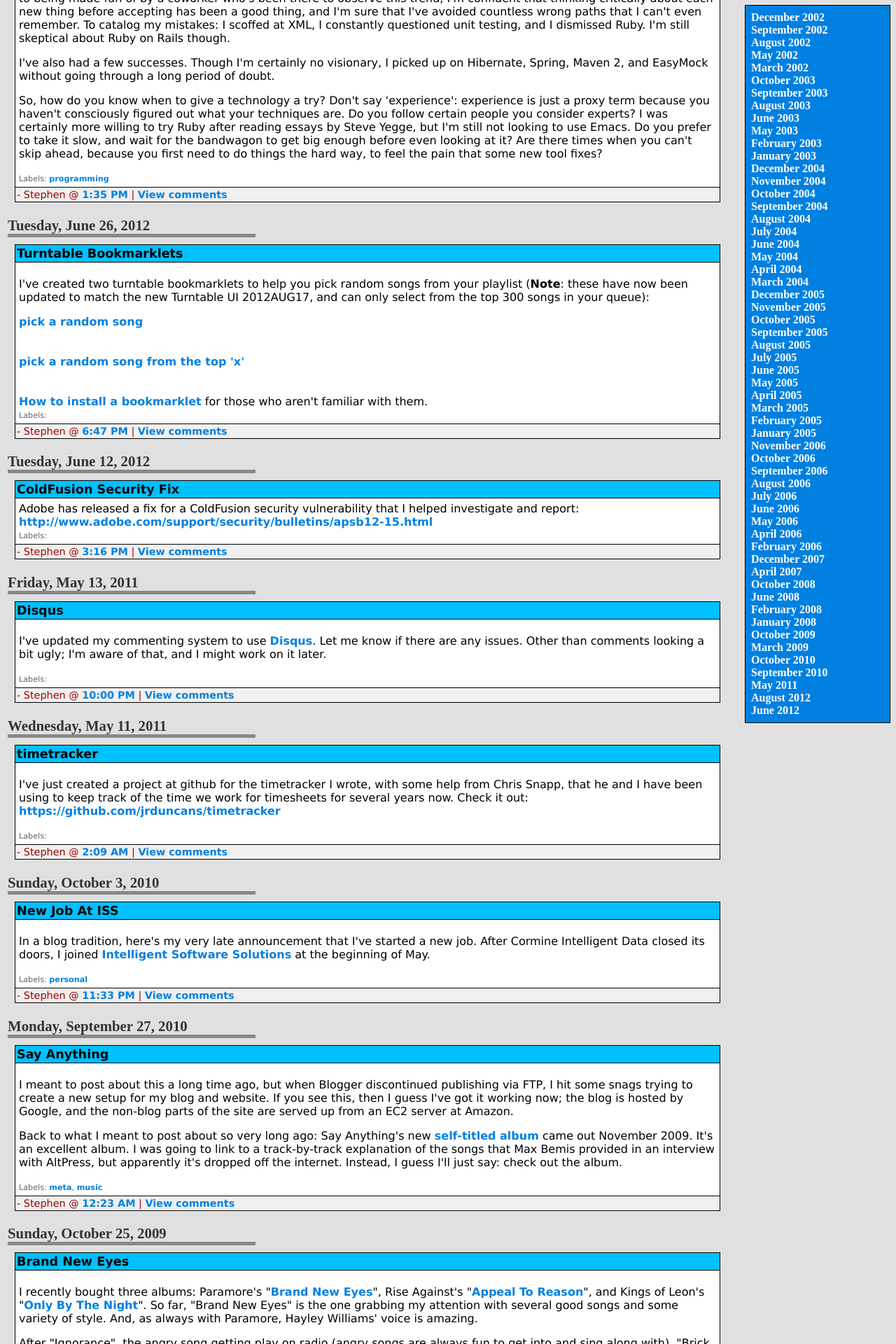
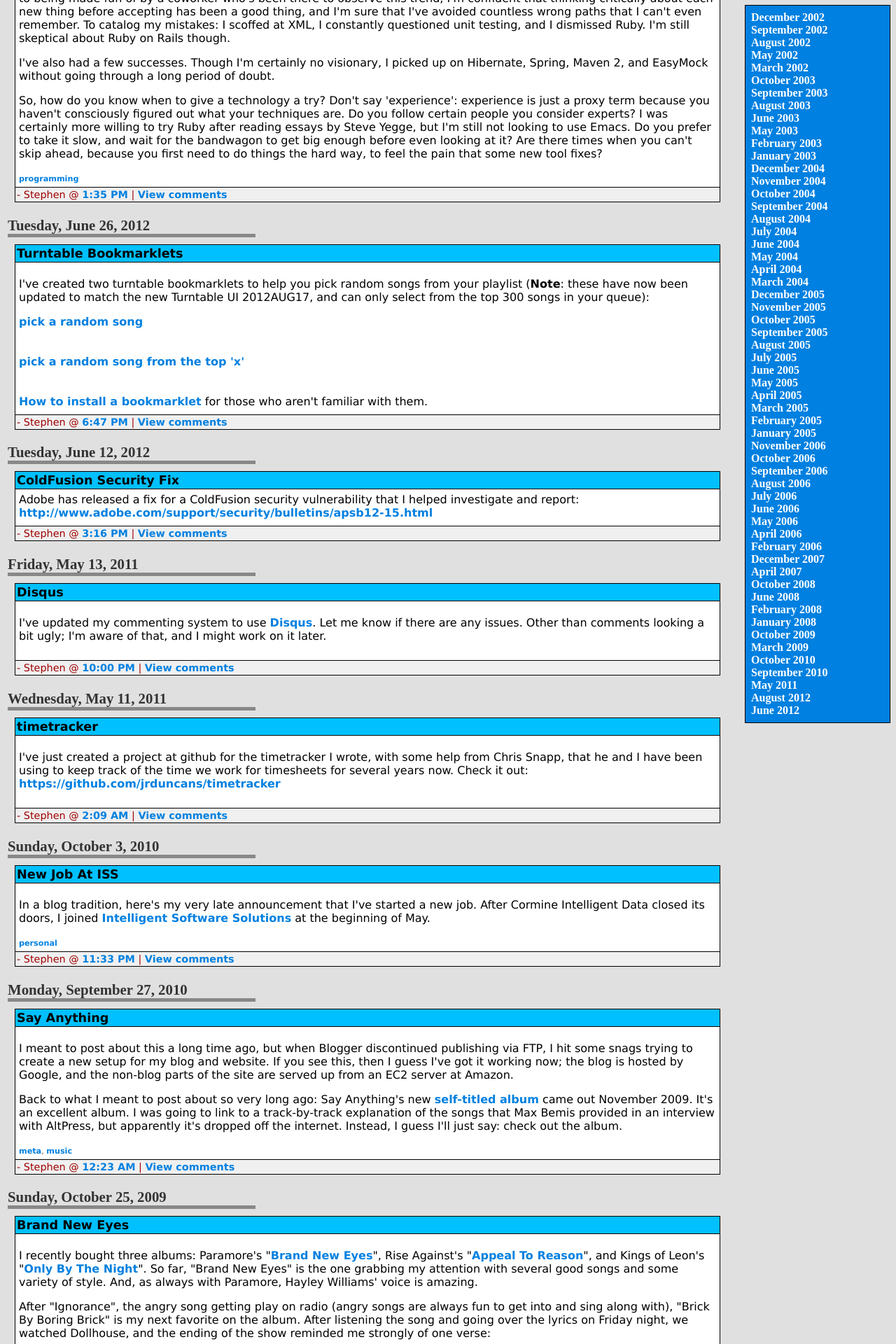
Before and after one commit to jrduncans/jrduncans, a Jekyll site: the page built from index.html, in a window 1280 px wide. Shown: the part 312-2232 px from the top of the page at 70% size. Built offline with Jekyll 4.4.1, drawn with Linux system fonts in a browser that asks for light colours; comment, search, counter and statistics services are not loaded; some of the changed text lies outside the part shown.

```diff
--- a/_includes/post.html
+++ b/_includes/post.html
@@ -7,13 +7,13 @@
     {{ include.item.content }}
     <div style="clear:both; padding-bottom:0.25em"></div>
 
-    {%- if include.item.tags -%}
+    {%- if include.item.tags and include.item.tags != empty -%}
       {%- capture tagscommas -%}
         {%- for tag in include.item.tags -%}
-          <a rel="tag" href="/tag/{{ tag | uri_escape }}">{{ tag | escape }}</a>{% unless forloop.last %}, {% endunless %}
+          <a rel="tag" class="internal" href="/tag/{{ tag | uri_escape }}">{{ tag | escape }}</a>{% unless forloop.last %}, {% endunless %}
         {%- endfor -%}
       {%- endcapture -%}
-      <p class="blogger-labels">Labels: {{ tagscommas }}</p>
+      <div class="tags">{{ tagscommas }}</div>
     {%- endif -%}
   </div>
   <div class="PostFooter">
--- a/_sass/default.scss
+++ b/_sass/default.scss
@@ -330,7 +330,7 @@ p.story {
   margin: 0;
 }
 
-.blogger-labels  {
+.tags  {
   font-size: 0.7em;
   margin: 0;
   padding: 0;
```
Also changed, not shown: _layouts/base.html (+0 -13 lines).
